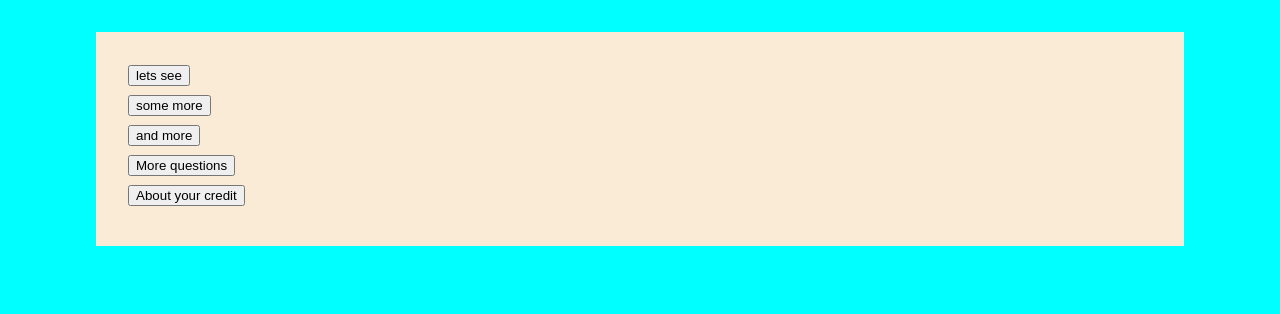
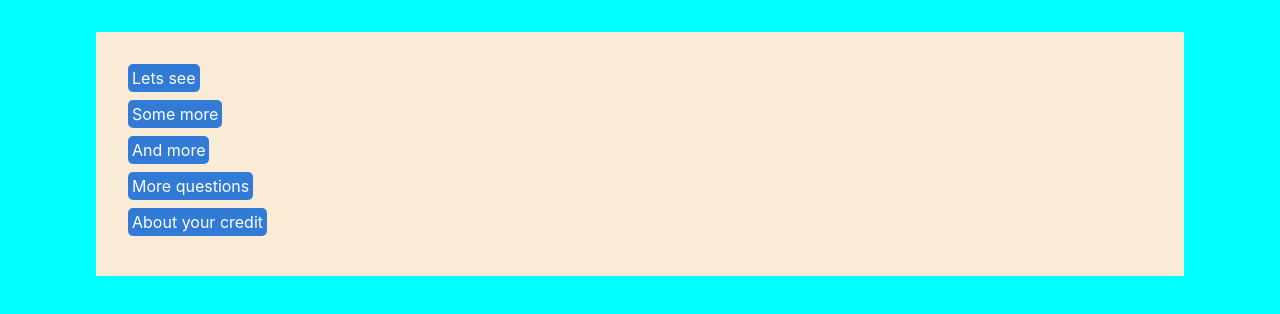
Before and after one commit to MarcusMadMax/React-practise, a React (Create React App) app: page / in a window 1280 px wide. Shown: the top 314 px of the page. Built offline with nearby package versions, Linux system fonts and the light colour scheme.

Commit message:
added some styling

```diff
--- a/src/App.js
+++ b/src/App.js
@@ -4,17 +4,17 @@ import Collapsible from './Collapsible'
 function App() {
   return (
     <div className='wrapper'>
-      <Collapsible label='lets see'>
+      <Collapsible label='Lets see'>
         <h1>Hello there</h1>
         <h3>Please answer this question</h3>
       </Collapsible>
-      <Collapsible label='some more'>
+      <Collapsible label='Some more'>
         <form action="">
           <label htmlFor="question1">Question 1</label>
           <input type="text" id='question1' />
         </form>
       </Collapsible>
-      <Collapsible label='and more'>
+      <Collapsible label='And more'>
         <form action="">
           <label htmlFor="question2">Question 2</label>
           <input type="text" id='question2' />
--- a/src/css/index.css
+++ b/src/css/index.css
@@ -11,6 +11,41 @@ body {
   margin: 2em auto;
   padding: 2em;
   background-color: antiquewhite;
+}
+
+.wrapper .collapsible {
+  margin-bottom: 0.5em;
+}
+
+.wrapper .collapsible .btn {
+  background-color: #317bd7;
+  border: none;
+  cursor: pointer;
+  border-radius: 5px;
+  padding: 0.25em;
+  color: white;
+  font: unset;
+}
+
+.wrapper .collapsible .content-parent {
+  height: 0;
+  overflow: hidden;
+  -webkit-transition: height ease 1s;
+  transition: height ease 1s;
+}
+
+.wrapper .collapsible h1 {
+  color: blue;
+}
+
+.wrapper .collapsible form {
+  display: -webkit-box;
+  display: -ms-flexbox;
+  display: flex;
+  -webkit-box-orient: vertical;
+  -webkit-box-direction: normal;
+      -ms-flex-direction: column;
+          flex-direction: column;
 }
 
 .wrapper .todos {
@@ -28,29 +63,4 @@ body {
   margin-right: 2em;
   cursor: pointer;
 }
-
-.collapsible {
-  margin-bottom: 0.5em;
-}
-
-.collapsible .content-parent {
-  height: 0;
-  overflow: hidden;
-  -webkit-transition: height ease 1s;
-  transition: height ease 1s;
-}
-
-.collapsible h1 {
-  color: red;
-}
-
-.collapsible form {
-  display: -webkit-box;
-  display: -ms-flexbox;
-  display: flex;
-  -webkit-box-orient: vertical;
-  -webkit-box-direction: normal;
-      -ms-flex-direction: column;
-          flex-direction: column;
-}
 /*# sourceMappingURL=index.css.map */
--- a/src/css/index.scss
+++ b/src/css/index.scss
@@ -13,6 +13,34 @@ body {
   padding: 2em;
   background-color: antiquewhite;
 
+  .collapsible {
+    margin-bottom: 0.5em;
+
+    .btn {
+      background-color: rgb(49, 123, 215);
+      border: none;
+      cursor: pointer;
+      border-radius: 5px;
+      padding: 0.25em;
+      color: white;
+      font: unset;
+    }
+
+    .content-parent {
+      height: 0;
+      overflow: hidden;
+      transition: height ease 1s;
+    }
+    h1 {
+      color: blue;
+    }
+
+    form {
+      display: flex;
+      flex-direction: column;
+    }
+  }
+
   .todos {
     display: flex;
     align-items: center;
@@ -25,21 +53,3 @@ body {
     }
   }
 }
-
-.collapsible {
-  margin-bottom: 0.5em;
-
-  .content-parent {
-    height: 0;
-    overflow: hidden;
-    transition: height ease 1s;
-  }
-  h1 {
-    color: red;
-  }
-
-  form {
-    display: flex;
-    flex-direction: column;
-  }
-}
```
Also changed, not shown: 1 other file (tests, documents, lock files or other folders).
